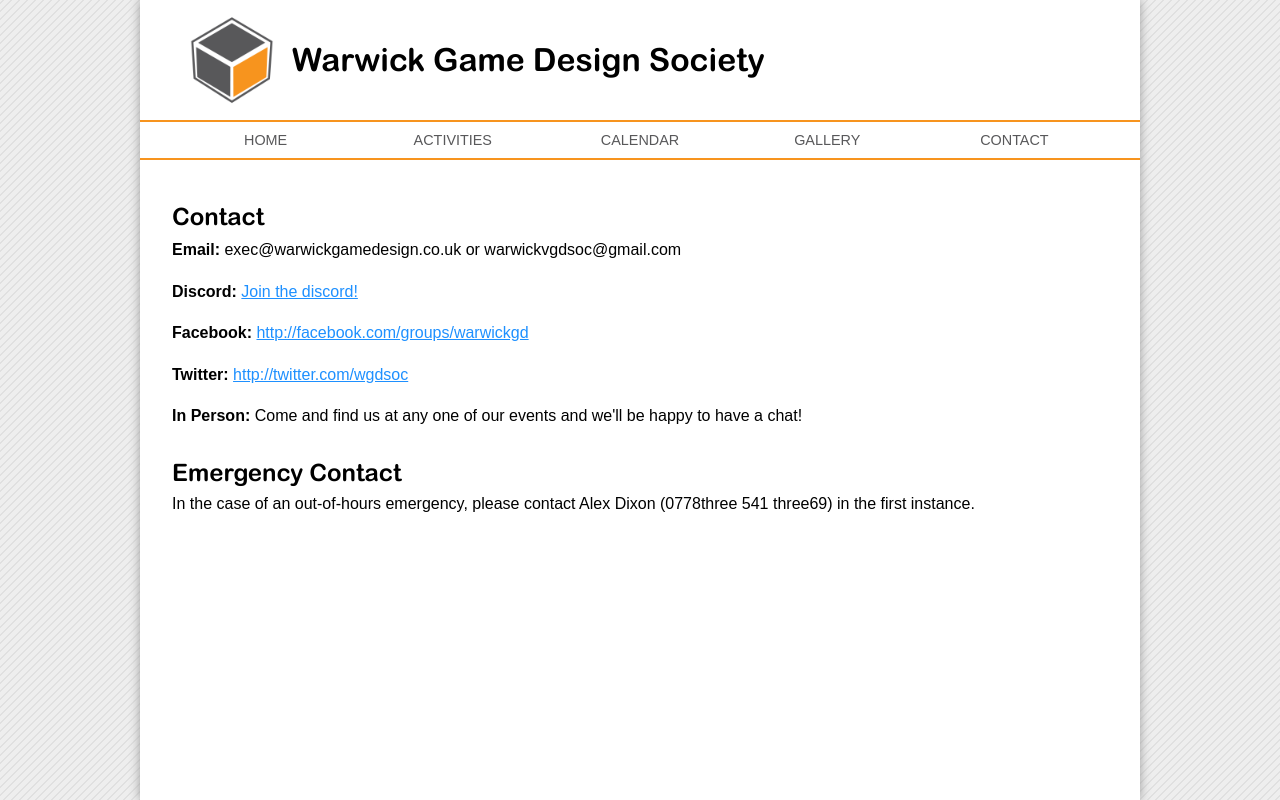
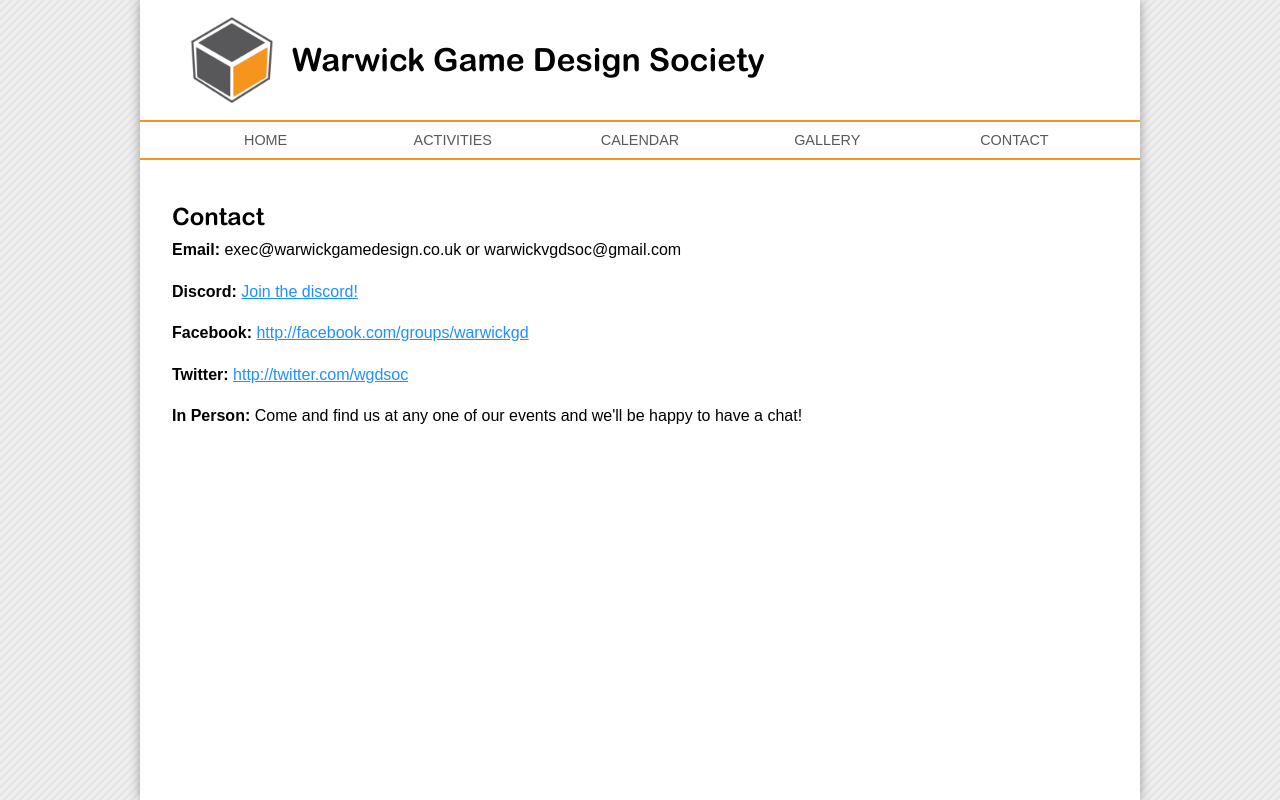
Before and after one commit to wgdsoc/wgdwebsite, a PHP site: page /contact in a window 1280 px wide. Run offline with PHP 8.4, Linux system fonts and the light colour scheme.

Commit message:
temporarily removed emergency contact

```diff
--- a/contact/index.php
+++ b/contact/index.php
@@ -13,11 +13,6 @@
 <p><b>In Person:</b> Come and find us at any one of our events and we'll be happy to have a chat!</p>
 
 
-
-<h2> Emergency Contact </h2>
-
-In the case of an out-of-hours emergency, please contact Alex Dixon (0778three 541 three69) in the first instance.
-
 <?php
     include 'boilerplate-bottom.php';
 ?>
```
